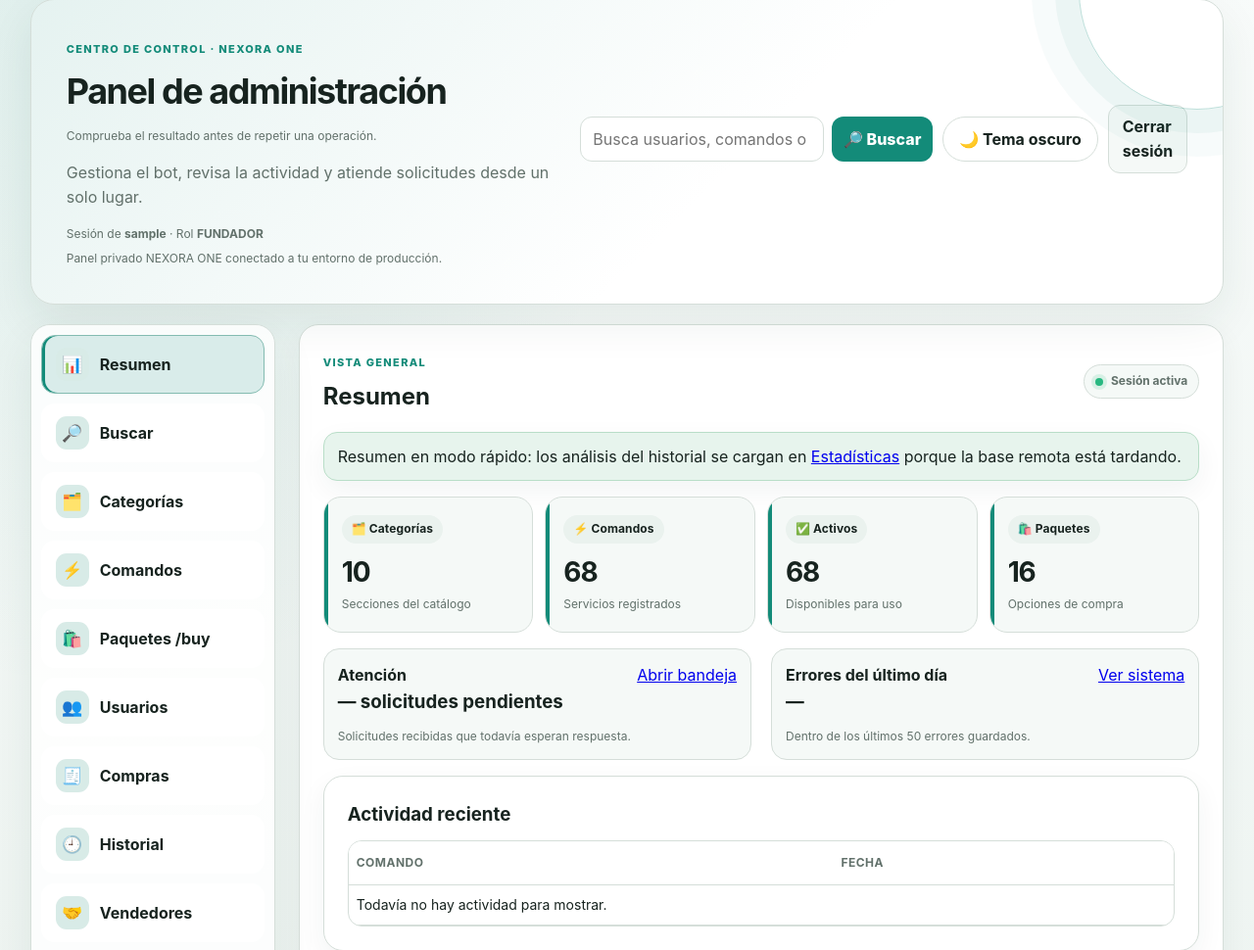
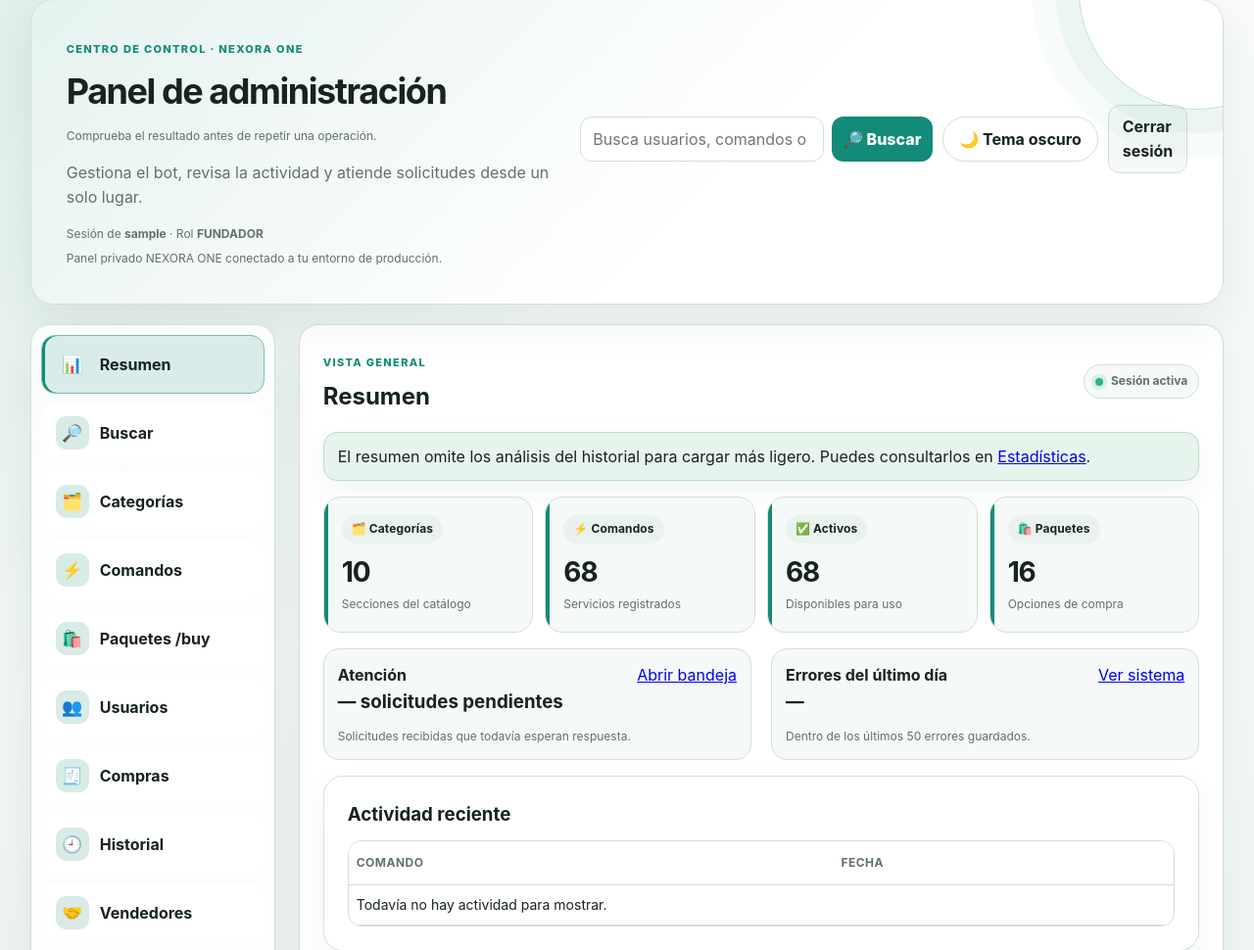
Before and after one commit to JersonEstrada20/NexoraOne, a Flask app: page /admin/panel in a window 1280 px wide. Shown: the part 32-1002 px from the top of the page at 98% size. Run offline with Flask 3, Linux system fonts and the light colour scheme; the visitor is signed in with stand-in values (Sample User, id 1); data comes from the database, SQL or seed files in the repository; data that the repository does not hold is empty.

Commit message:
fix-dashboard-summary-notice

```diff
--- a/nexora/templates/admin_panel.html
+++ b/nexora/templates/admin_panel.html
@@ -63,7 +63,7 @@
           <div><span class="eyebrow">VISTA GENERAL</span><h2>Resumen</h2></div>
           <span class="live-pill"><span aria-hidden="true"></span> Sesión activa</span>
         </div>
-        {% if not dashboard.analytics_loaded %}<div class="flash" role="status">Resumen en modo rápido: los análisis del historial se cargan en <a href="{{ url_for('admin_panel', section='estadisticas') }}">Estadísticas</a> porque la base remota está tardando.</div>{% endif %}
+        {% if not dashboard.analytics_loaded %}<div class="flash" role="status">El resumen omite los análisis del historial para cargar más ligero. Puedes consultarlos en <a href="{{ url_for('admin_panel', section='estadisticas') }}">Estadísticas</a>.</div>{% endif %}
         <div class="summary">
           <div class="metric"><span class="pill">🗂️ Categorías</span><h3>{{ categories|length }}</h3><div class="small">Secciones del catálogo</div></div>
           <div class="metric"><span class="pill">⚡ Comandos</span><h3>{{ commands|length }}</h3><div class="small">Servicios registrados</div></div>
```
